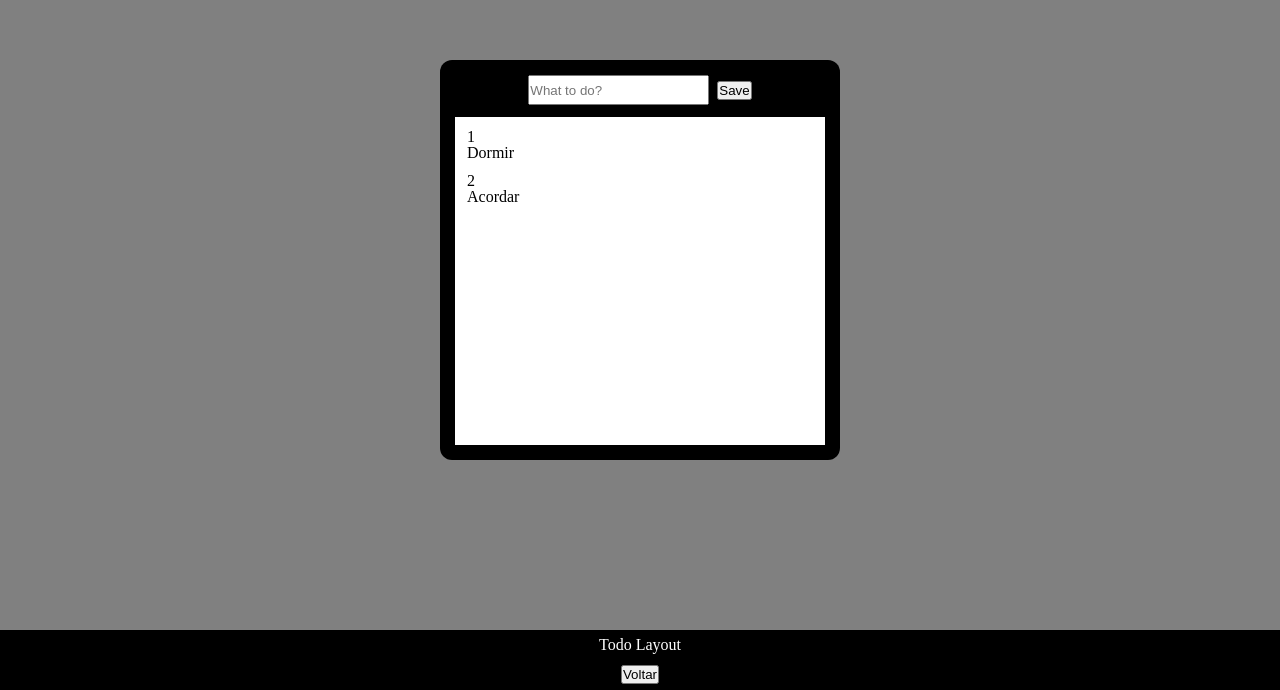
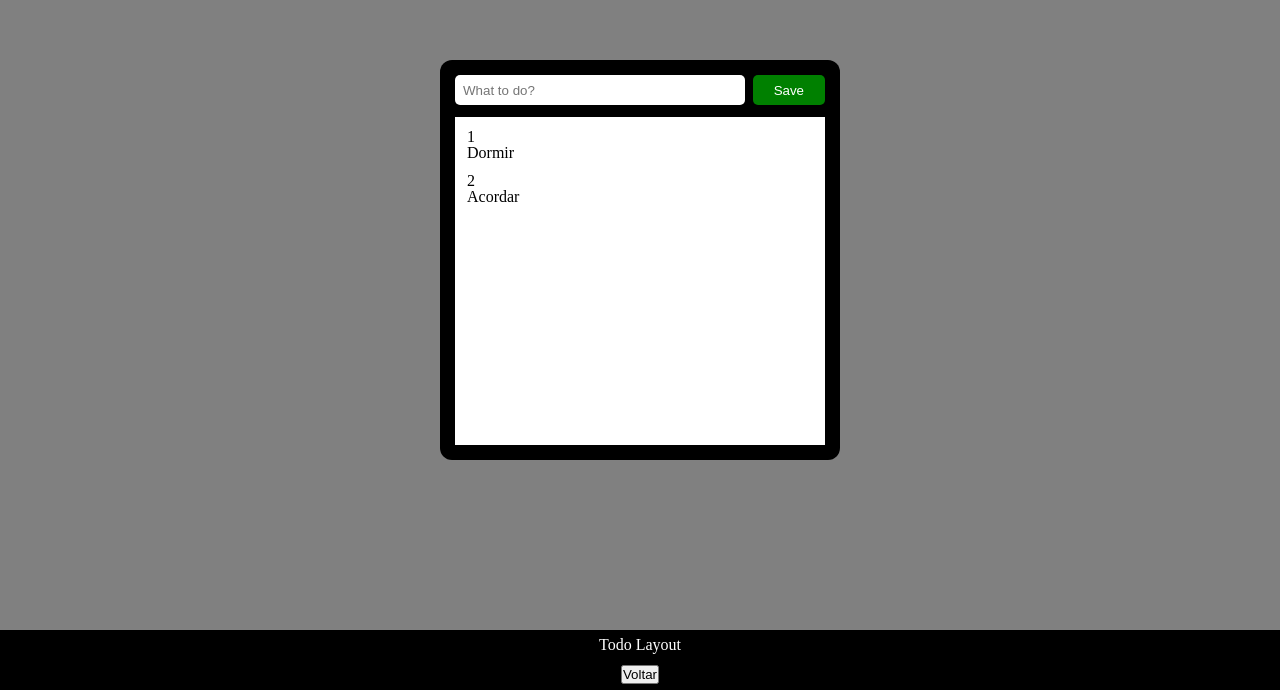
Before and after one commit to afonsocardz/next-todo, a Next.js app: page /todos in a window 1280 px wide. Shown: the part 110-800 px from the top of the page. Built offline with nearby package versions, Linux system fonts and the light colour scheme.

Commit message:
feat: add form element and refact mutate

```diff
--- a/src/components/TodoInput.tsx
+++ b/src/components/TodoInput.tsx
@@ -1,3 +1,4 @@
+import styled from "styled-components";
 import { TodoReturnData } from "@/interfaces";
 import { TodoContext } from "@/pages/todos";
 import { CSSProperties, useContext, useEffect, useState } from "react";
@@ -23,12 +24,11 @@ const updateTodo = (url: string, { arg }: AddTodoBody) =>
 
 export default function TodoInput() {
   const [text, setText] = useState("");
-  const { selectedTodo, setSelectedTodo, mutate, todos } =
-    useContext(TodoContext);
+  const { selectedTodo, setSelectedTodo, mutate } = useContext(TodoContext);
 
   const { trigger } = useSWRMutation("/api/todos/", addTodo, {
-    onSuccess: (data) => {
-      mutate([...todos, data]);
+    onSuccess: async () => {
+      await mutate();
     },
   });
 
@@ -36,10 +36,8 @@ export default function TodoInput() {
     `/api/todos/${selectedTodo?.id}`,
     updateTodo,
     {
-      onSuccess: (data) => {
-        const index = todos.findIndex((todo) => todo.id === data.id);
-        todos[index] = { ...data };
-        mutate([...todos]);
+      onSuccess: async () => {
+        await mutate();
       },
     }
   );
@@ -54,6 +52,17 @@ export default function TodoInput() {
   }, [selectedTodo]);
 
   return (
+    <form
+      style={{ width: "100%" }}
+      onSubmit={async (e) => {
+        e.preventDefault();
+        setSelectedTodo(undefined);
+        if (selectedTodo !== undefined) {
+          return await update({ text });
+        }
+        return await trigger({ text });
+      }}
+    >
       <div style={inputContainerStyle}>
         <input
           style={inputStyle}
@@ -62,17 +71,7 @@ export default function TodoInput() {
           value={text}
           onChange={(e) => setText(e.target.value)}
         />
-      <button
-        onClick={async () => {
-          setSelectedTodo(undefined);
-          if (selectedTodo !== undefined) {
-            return await update({ text });
-          }
-          return await trigger({ text });
-        }}
-      >
-        Save
-      </button>
+        <SaveButton type="submit">Save</SaveButton>
         {selectedTodo !== undefined && (
           <div
             onClick={() => setSelectedTodo(undefined)}
@@ -82,10 +81,12 @@ export default function TodoInput() {
           </div>
         )}
       </div>
+    </form>
   );
 }
 
 const inputContainerStyle: CSSProperties = {
+  width: "100%",
   display: "flex",
   gap: "8px",
   alignItems: "center",
@@ -93,7 +94,26 @@ const inputContainerStyle: CSSProperties = {
 
 const inputStyle: CSSProperties = {
   height: "30px",
+  width: "80%",
+  borderRadius: "5px",
+  padding: "8px",
+  border: "none",
 };
+
+const SaveButton = styled.button`
+  height: ${inputStyle.height};
+  width: 20%;
+  background-color: green;
+  border-radius: 5px;
+  border: none;
+  color: white;
+  cursor: pointer;
+  :hover {
+    background-color: lightgreen;
+    color: black;
+  }
+  transition: all 0.2s ease-in-out;
+`;
 
 const closeButtonStyle: CSSProperties = {
   height: inputStyle.height,
```
Lines whose indentation alone changed are shown as unchanged.
